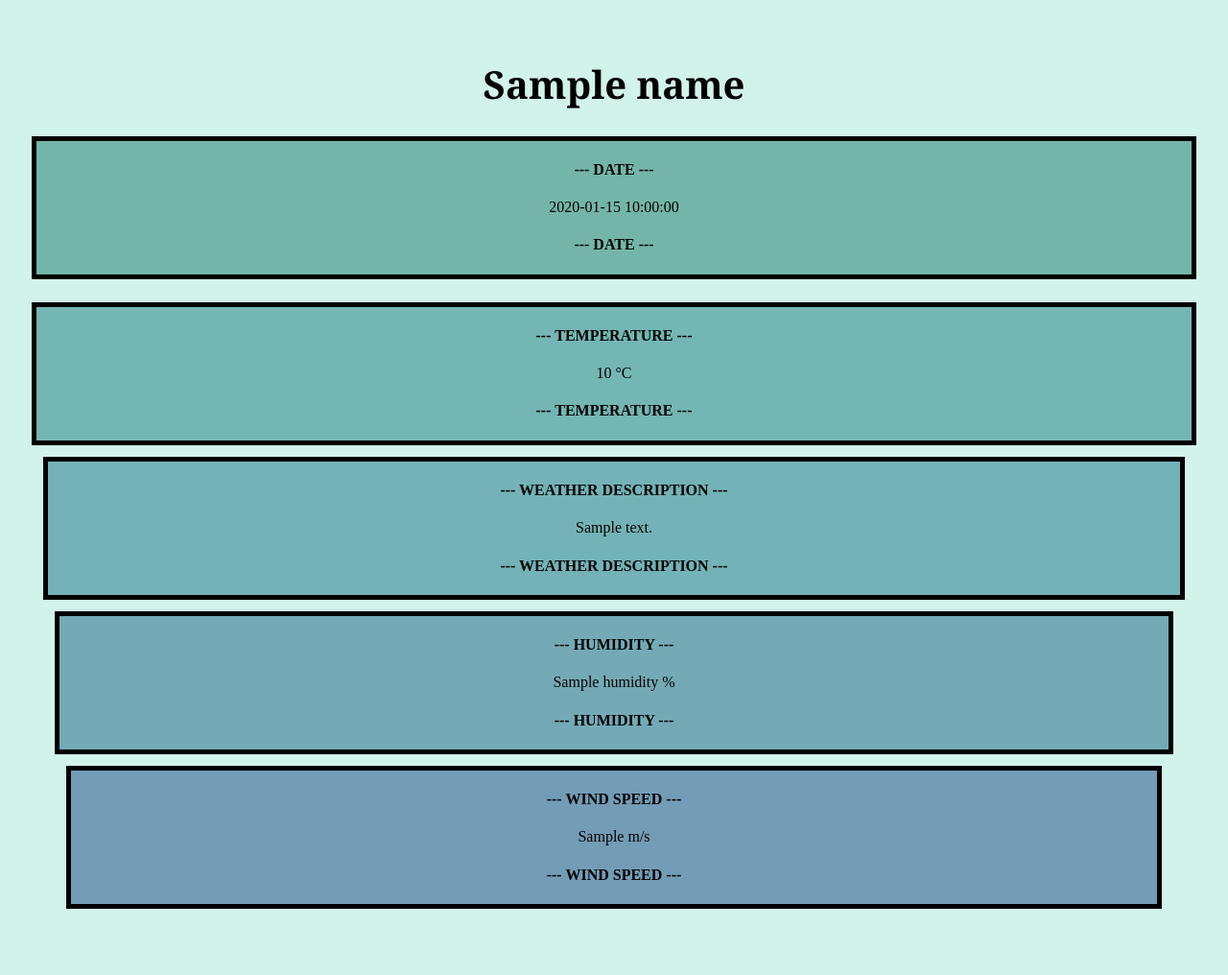
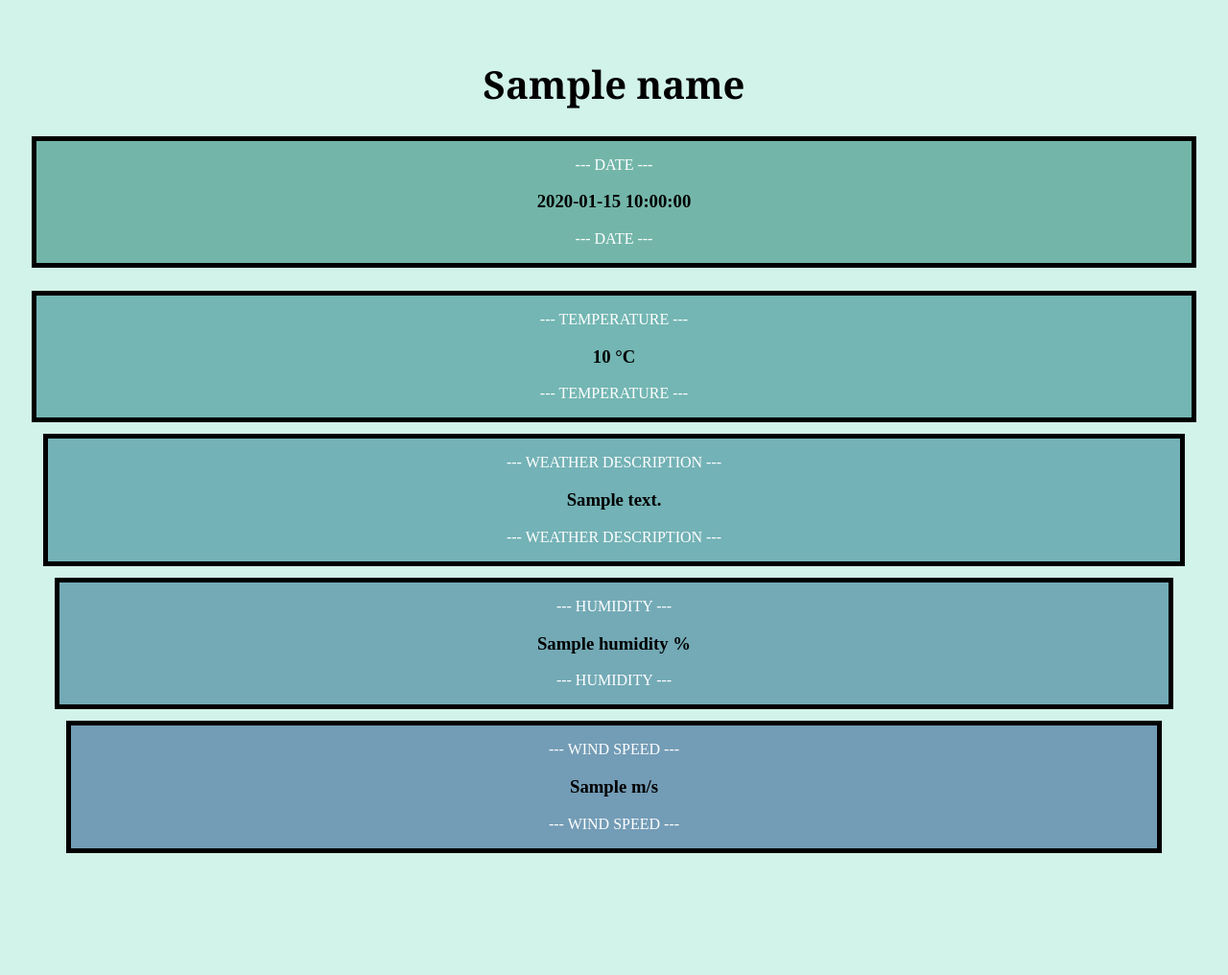
Before and after one commit to Edward-Mercado/django-is-too-hard, a Flask app: template templates/weather.html in a window 1280 px wide. Shown: the whole page at 96% size. After the commit the page ends 889 px from the top, so only its background shows below. Run offline with Flask 3, Linux system fonts and the light colour scheme; the template is opened without the code that fills it: most values are stand-ins (such as "Sample title", 1, 10 or a date in 2020).

Commit message:
kinda sorta working

```diff
--- a/app.py
+++ b/app.py
@@ -6,6 +6,19 @@ API_KEY = "c5da7f6762e05a36fc3391a80e90e947"
 BASE_URL = "http://api.openweathermap.org/data/2.5/weather"
 
 app = Flask(__name__)
+
+def convert_to_nice_looking_date(date):
+    # YYYY - MM - DD
+    months = [
+        "index_0", "January", "February", "March", "April", "May", "June",
+        "July", "August", "September", "October", "November", "December"
+    ]
+    pieces_of_date = str(date).split("-")
+    year = pieces_of_date[0]
+    day = int(pieces_of_date[2])
+    month = months[int(pieces_of_date[1])]
+    return f"{month} {day}, {year}"
+
 
 def get_weather_data(cityinput):
     city = cityinput.replace("_", " ").title()
@@ -17,6 +30,8 @@ def get_weather_data(cityinput):
     }
 
     response = requests.get(BASE_URL, params=params)
+
+    city_date = convert_to_nice_looking_date(date.today())
 
     if response.status_code == 200:
         data = response.json()
@@ -30,7 +45,7 @@ def get_weather_data(cityinput):
             city_weather_description,
             city_humidity,
             city_wind_speed,
-            date.today(),
+            city_date,
         ]
         return list(city_data)
 
@@ -42,7 +57,7 @@ def get_weather_data(cityinput):
 def home():
     return render_template('index.html')
 
-@app.route("/city/<city_name>")
+@app.route("/<city_name>")
 def city_home(city_name):
     city_data = get_weather_data(city_name)
     try:
@@ -56,3 +71,24 @@ def city_home(city_name):
                            )
     except TypeError:
         print('do you think i give a shit about type errors, it works man...')
+
+
+"""
+Clear: Clear skies.
+Sunny: Direct sunlight.
+Partly cloudy: Some clouds in the sky.
+Mostly cloudy: Mostly cloudy with some clear patches.
+Overcast: Completely covered by clouds.
+Light rain: Gentle rainfall.
+Rain: Moderate rainfall.
+Heavy rain: Intense rainfall.
+Light snow: Light snowfall.
+Snow: Moderate snowfall.
+Thunderstorm: Storm with thunder and lightning.
+Scattered clouds: Clouds scattered across the sky.
+Broken clouds: A mix of clouds and clear skies, with some clouds covering the sky.
+Few clouds: A small amount of clouds in the sky.
+Scattered showers: Showers occurring in scattered locations.
+Freezing drizzle: Drizzle that freezes upon contact with surfaces.
+Sleet snow: A mix of rain and snow.
+"""
--- a/static/styles.css
+++ b/static/styles.css
@@ -3,6 +3,12 @@ body{
     text-align: center;
     background-color: #D2F3E9;
   }
+
+p {
+  size: 8px;
+  color: #FFFFFF;
+}
+
   .hometitle {
 	color: #FFFFFF;
 	text-align: center;
--- a/templates/index.html
+++ b/templates/index.html
@@ -1,7 +1,7 @@
 <html>
   <head>
     <title> Home Screen</title>
-    <link rel="stylesheet" href="styles.css" />
+    <link rel="stylesheet" href="{{ url_for('static', filename='styles.css') }}" />
   </head>
   <body>
     <div class="div1">
@@ -11,5 +11,6 @@
       <script src="script.js"></script>
     </div>
 
+
   </body>
 </html>
--- a/templates/weather.html
+++ b/templates/weather.html
@@ -8,46 +8,41 @@
   <body>
     <h1 class="title"> {{name}} </h1>
     <div class="div1">
-      <h4 text-align: center> --- DATE --- </h4>
-      <p> {{today}}</p>
-      <script src="script.js"></script>
-      <h4 text-align: center> --- DATE --- </h4>
+      <p text-align: center> --- DATE --- </p>
+      <h3> {{today}}</h3>
+      <p text-align: center> --- DATE --- </p>
     </div>
 
     <div class="filler"></div>
 
     <div class="div2">
-      <h4 text-align: center> --- TEMPERATURE --- </h4>
-      <p> {{temp}} °C </p>
-      <script src="script.js"></script>
-      <h4 text-align: center> --- TEMPERATURE --- </h4>
+      <p text-align: center> --- TEMPERATURE --- </p>
+      <h3> {{temp}} °C </h3>
+      <p text-align: center> --- TEMPERATURE --- </p>
     </div>
 
     <div class="filler">
 
     <div class="div3">
-      <h4 text-align: center> --- WEATHER DESCRIPTION --- </h4>
-      <p> {{weather_description}} </p>
-      <script src="script.js"></script>
-      <h4 text-align: center> --- WEATHER DESCRIPTION --- </h4>
+      <p text-align: center> --- WEATHER DESCRIPTION --- </p>
+      <h3> {{weather_description}} </h3>
+      <p text-align: center> --- WEATHER DESCRIPTION --- </p>
     </div>
 
     <div class="filler">
 
     <div class="div4">
-      <h4 text-align: center> --- HUMIDITY --- </h4>
-      <p> {{humidity}} % </p>
-      <script src="script.js"></script>
-      <h4 text-align: center> --- HUMIDITY --- </h4>
+      <p text-align: center> --- HUMIDITY --- </p>
+      <h3> {{humidity}} % </h3>
+      <p text-align: center> --- HUMIDITY --- </p>
     </div>
 
     <div class="filler">
 
     <div class="div5">
-      <h4 text-align: center> --- WIND SPEED --- </h4>
-      <p> {{wind_speed}} m/s </p>
-      <script src="script.js"></script>
-      <h4 text-align: center> --- WIND SPEED --- </h4>
+      <p text-align: center> --- WIND SPEED --- </p>
+      <h3> {{wind_speed}} m/s </h3>
+      <p text-align: center> --- WIND SPEED --- </p>
     </div>
 
 
--- a/testing_weather.py
+++ b/testing_weather.py
@@ -6,7 +6,7 @@ BASE_URL = "http://api.openweathermap.org/data/2.5/weather"
 
 cityinput = input("Enter a city name: ")
 city = cityinput.replace("_", " ")
-print(city)
+
 
 params = {
 "q": city,
@@ -25,4 +25,4 @@ if response.status_code == 200:
     print(f"Humidity: {data['main']['humidity']}%")
     print(f"Wind Speed: {data['wind']['speed']} m/s")
 else:
-    print("fuck you")
+    print("not possible")
```
Also changed, not shown: templates/test.html (deleted, +0 -11 lines), lets_use_flask_instead.md (deleted).
